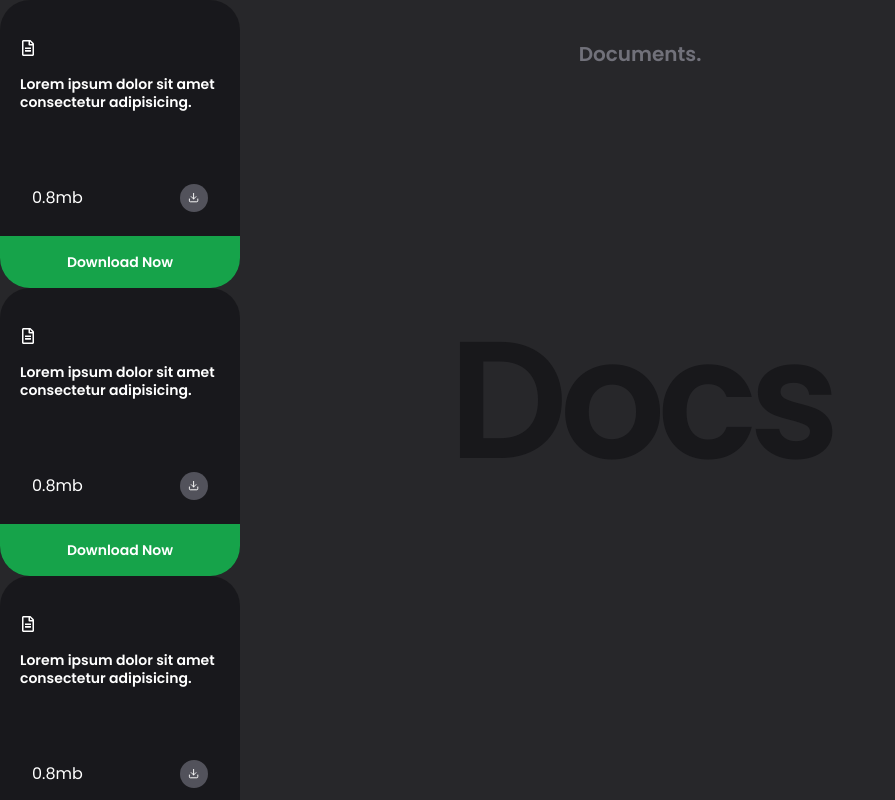
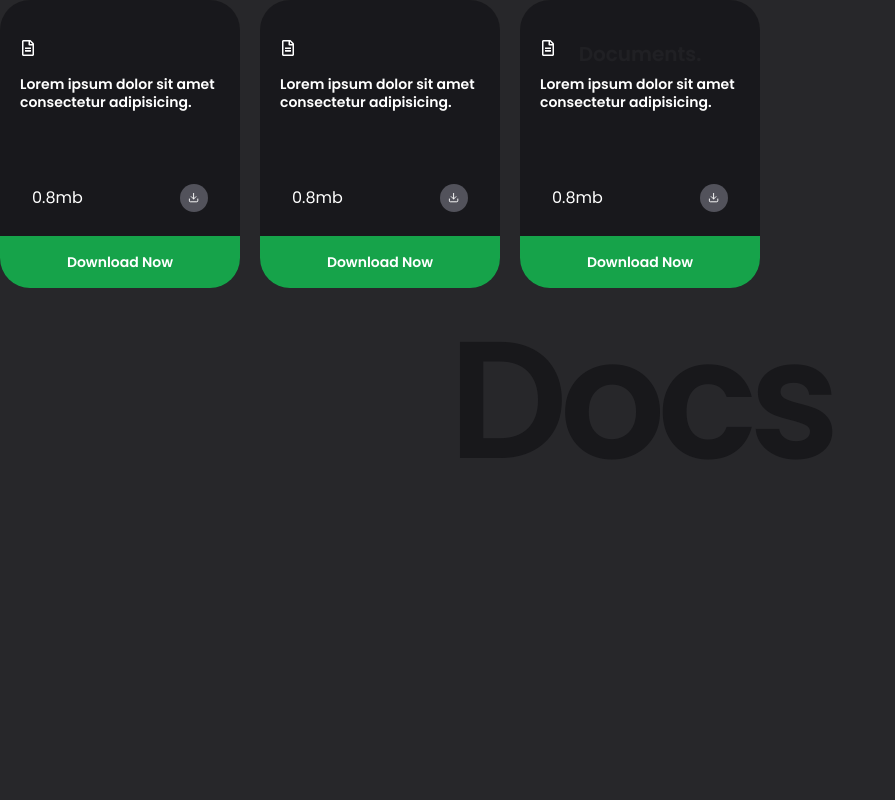
Before and after one commit to aadarshraj02/docs-mini, a React (Vite) app: page / in a window 1280 px wide. Shown: the whole page, without its empty margins (0-895 px from the left). Built offline with nearby package versions, Linux system fonts and the light colour scheme.

Commit message:
made flex container

```diff
--- a/src/components/Foreground.jsx
+++ b/src/components/Foreground.jsx
@@ -37,7 +37,7 @@ const Foreground = () => {
 
   return (
     <div>
-      <div className="fixed top-0 left-0 z-20 w-full h-full">
+      <div className="fixed top-0 left-0 z-20 w-full h-full flex gap-5 flex-wrap">
         {data.map((item, index) => (
           <Card key={index} data={item} />
         ))}
```
